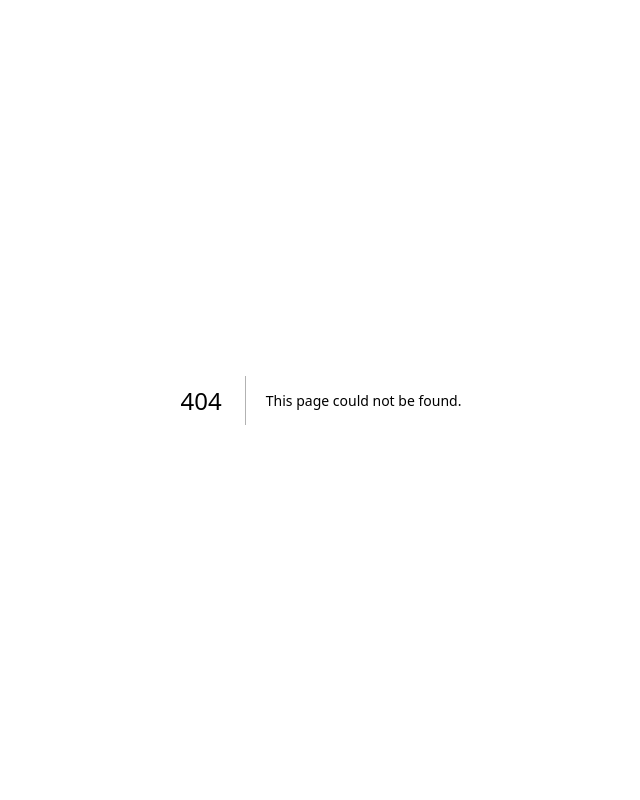
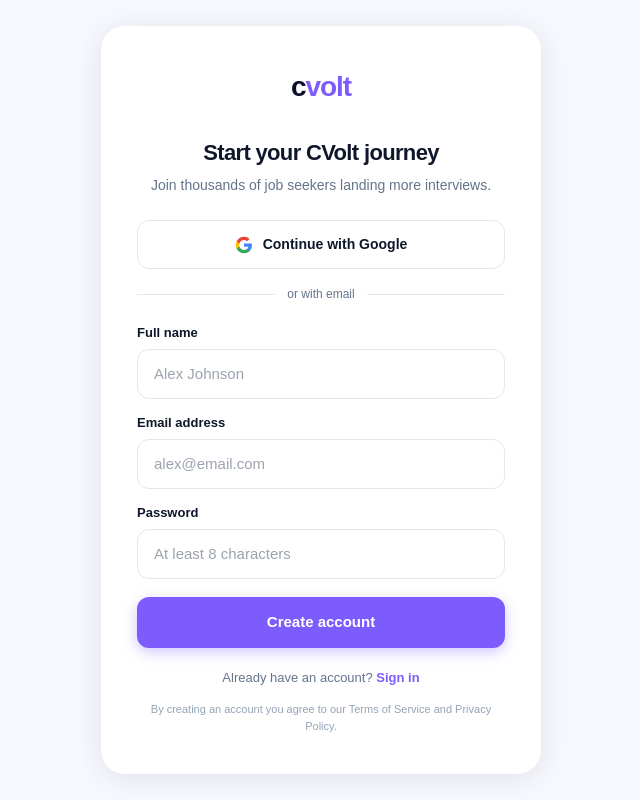
Before and after one commit to sallyadams/cvolt, a Next.js app: page /en/signup in a window 1280 px wide. Before the commit this address had no page. Shown: the whole page, without its empty margins (319-959 px from the left). Built offline with nearby package versions, Linux system fonts and the light colour scheme.

Commit message:
CVolt update: new features + fixes

```diff
--- /dev/null
+++ b/app/[locale]/dashboard/page.tsx
@@ -0,0 +1,5 @@
+import { redirect } from "next/navigation"
+
+export default function LocaleDashboardRedirect() {
+  redirect("/dashboard")
+}
--- /dev/null
+++ b/app/[locale]/login/page.tsx
@@ -0,0 +1,5 @@
+import { redirect } from "next/navigation"
+
+export default function LocaleLoginRedirect() {
+  redirect("/login")
+}
--- a/app/[locale]/page.tsx
+++ b/app/[locale]/page.tsx
@@ -457,7 +457,7 @@
                       </li>
                     ))}
                   </ul>
-                  <Link href="/signup" style={{
+                  <Link href={`/${locale}/signup?plan=${plan.name.toLowerCase()}`} style={{
                     display: "block", textAlign: "center",
                     background: plan.highlighted ? white : "rgba(255,255,255,0.1)",
                     color: plan.highlighted ? purple : white,
@@ -516,14 +516,14 @@
               ))}
             </ul>
             <div style={{ display: "flex", gap: 14, flexWrap: "wrap" }}>
-              <Link href="/signup" style={{
+              <Link href={`/${locale}/signup`} style={{
                 background: purple, color: white, fontWeight: 700, fontSize: 16,
                 padding: "14px 32px", borderRadius: 50, textDecoration: "none",
                 boxShadow: "0 8px 24px rgba(124,92,252,0.4)",
               }}>
                 {t("cta.button")}
               </Link>
-              <Link href="/contact" style={{ color: "rgba(255,255,255,0.6)", fontSize: 14, display: "flex", alignItems: "center", textDecoration: "none" }}>
+              <Link href={`/${locale}/signup`} style={{ color: "rgba(255,255,255,0.6)", fontSize: 14, display: "flex", alignItems: "center", textDecoration: "none" }}>
                 {t("cta.employers")} →
               </Link>
             </div>
@@ -536,7 +536,7 @@
               <div style={{ fontSize: 13, color: "rgba(255,255,255,0.45)", marginBottom: 24 }}>Your Career. Your Future. Our Mission.</div>
               <p style={{ fontSize: 14, color: "rgba(255,255,255,0.55)", margin: "0 0 24px" }}>{t("cta.subtitle")}</p>
               <div style={{ display: "flex", flexDirection: "column", gap: 12 }}>
-                <Link href="/signup" style={{
+                <Link href={`/${locale}/signup`} style={{
                   display: "flex", alignItems: "center", justifyContent: "center", gap: 10,
                   background: "#1a1a2e", color: white, padding: "12px 24px", borderRadius: 10,
                   textDecoration: "none", fontWeight: 600, fontSize: 14, border: "1px solid rgba(255,255,255,0.1)",
--- a/app/[locale]/pricing/page.tsx
+++ b/app/[locale]/pricing/page.tsx
@@ -14,6 +14,7 @@
 const PLANS = [
   {
     name: "Free",
+    planKey: "free",
     monthly: "€0",
     yearly: "€0",
     desc: "Perfect to get started",
@@ -29,12 +30,12 @@
       { text: "Priority support", ok: false },
     ],
     cta: "Start free",
-    href: "/signup",
     highlighted: false,
     badge: null,
   },
   {
     name: "Pro",
+    planKey: "pro",
     monthly: "€9",
     yearly: "€7",
     desc: "For serious job seekers",
@@ -50,12 +51,12 @@
       { text: "Priority support", ok: true },
     ],
     cta: "Start Pro",
-    href: "/upgrade",
     highlighted: true,
     badge: "MOST POPULAR",
   },
   {
     name: "Premium",
+    planKey: "premium",
     monthly: "€19",
     yearly: "€15",
     desc: "For maximum results",
@@ -71,7 +72,6 @@
       { text: "30-day money-back guarantee", ok: true },
     ],
     cta: "Go Premium",
-    href: "/upgrade",
     highlighted: false,
     badge: "BEST RESULTS",
   },
@@ -174,7 +174,7 @@
                 ))}
               </ul>
 
-              <Link href={plan.href} style={{
+              <Link href={`/${locale}/signup?plan=${plan.planKey}`} style={{
                 display: "block", textAlign: "center",
                 background: plan.highlighted ? purple : "#f1f5f9",
                 color: plan.highlighted ? white : gray900,
@@ -194,7 +194,7 @@
           <h2 style={{ fontSize: 28, fontWeight: 800, color: gray900, margin: "0 0 12px" }}>Still unsure?</h2>
           <p style={{ fontSize: 16, color: gray600, margin: "0 0 32px" }}>Start with the Free plan. Upgrade whenever you're ready — your data moves with you.</p>
           <div style={{ display: "flex", gap: 14, justifyContent: "center", flexWrap: "wrap" }}>
-            <Link href="/signup" style={{ background: purple, color: white, padding: "13px 28px", borderRadius: 10, textDecoration: "none", fontWeight: 700, fontSize: 15 }}>
+            <Link href={`/${locale}/signup?plan=free`} style={{ background: purple, color: white, padding: "13px 28px", borderRadius: 10, textDecoration: "none", fontWeight: 700, fontSize: 15 }}>
               Start for free →
             </Link>
             <Link href={`/${locale}`} style={{ background: "#f1f5f9", color: gray900, padding: "13px 28px", borderRadius: 10, textDecoration: "none", fontWeight: 600, fontSize: 15 }}>
--- /dev/null
+++ b/app/[locale]/profile/page.tsx
@@ -0,0 +1,5 @@
+import { redirect } from "next/navigation"
+
+export default function LocaleProfileRedirect() {
+  redirect("/profile")
+}
--- /dev/null
+++ b/app/[locale]/signup/page.tsx
@@ -0,0 +1,221 @@
+"use client"
+
+import { useState, Suspense } from "react"
+import { signIn } from "next-auth/react"
+import Link from "next/link"
+import { useRouter, useSearchParams } from "next/navigation"
+import { useLocale } from "next-intl"
+
+const purple = "#7c5cfc"
+const navy = "#0a0e27"
+const gray900 = "#0f172a"
+const gray600 = "#64748b"
+const white = "#ffffff"
+
+const PLAN_LABELS: Record<string, string> = {
+  pro: "You're signing up for Pro — €9/mo",
+  premium: "You're signing up for Premium — €19/mo",
+}
+
+function SignupForm({ locale }: { locale: string }) {
+  const router = useRouter()
+  const searchParams = useSearchParams()
+  const plan = searchParams.get("plan") || "free"
+
+  const [fullName, setFullName] = useState("")
+  const [email, setEmail] = useState("")
+  const [password, setPassword] = useState("")
+  const [isLoading, setIsLoading] = useState(false)
+  const [error, setError] = useState("")
+
+  const postSignupUrl = plan !== "free" ? `/upgrade?plan=${plan}` : "/dashboard"
+
+  const handleSubmit = async (e: React.FormEvent) => {
+    e.preventDefault()
+    setIsLoading(true)
+    setError("")
+
+    try {
+      const res = await fetch("/api/auth/signup", {
+        method: "POST",
+        headers: { "Content-Type": "application/json" },
+        body: JSON.stringify({ email, password, fullName }),
+      })
+
+      if (res.ok) {
+        const result = await signIn("credentials", {
+          email,
+          password,
+          redirect: false,
+        })
+        if (result?.error) {
+          setError("Account created but sign-in failed. Please sign in manually.")
+        } else {
+          router.push(postSignupUrl)
+        }
+      } else {
+        const data = await res.json()
+        setError(data.error || "Something went wrong")
+      }
+    } catch {
+      setError("Something went wrong")
+    } finally {
+      setIsLoading(false)
+    }
+  }
+
+  const handleGoogleSignIn = () => {
+    signIn("google", { callbackUrl: postSignupUrl })
+  }
+
+  const inputStyle: React.CSSProperties = {
+    width: "100%", padding: "13px 16px", borderRadius: 12, fontSize: 15,
+    border: "1px solid #e2e8f0", outline: "none", background: white,
+    boxSizing: "border-box", color: gray900, transition: "border-color 0.15s, box-shadow 0.15s",
+  }
+
+  return (
+    <>
+      {/* Plan badge */}
+      {PLAN_LABELS[plan] && (
+        <div style={{ background: "#ede9fe", color: purple, fontSize: 13, fontWeight: 600, padding: "10px 16px", borderRadius: 10, marginBottom: 20, textAlign: "center" }}>
+          {PLAN_LABELS[plan]}
+        </div>
+      )}
+
+      {/* Google button */}
+      <button
+        type="button"
+        onClick={handleGoogleSignIn}
+        style={{
+          width: "100%", display: "flex", alignItems: "center", justifyContent: "center", gap: 10,
+          padding: "13px", borderRadius: 12, border: "1px solid #e2e8f0",
+          background: white, cursor: "pointer", fontSize: 14, fontWeight: 600, color: gray900,
+          marginBottom: 16,
+        }}
+      >
+        <svg width="18" height="18" viewBox="0 0 24 24">
+          <path fill="#4285F4" d="M22.56 12.25c0-.78-.07-1.53-.2-2.25H12v4.26h5.92c-.26 1.37-1.04 2.53-2.21 3.31v2.77h3.57c2.08-1.92 3.28-4.74 3.28-8.09z"/>
+          <path fill="#34A853" d="M12 23c2.97 0 5.46-.98 7.28-2.66l-3.57-2.77c-.98.66-2.23 1.06-3.71 1.06-2.86 0-5.29-1.93-6.16-4.53H2.18v2.84C3.99 20.53 7.7 23 12 23z"/>
+          <path fill="#FBBC05" d="M5.84 14.09c-.22-.66-.35-1.36-.35-2.09s.13-1.43.35-2.09V7.07H2.18C1.43 8.55 1 10.22 1 12s.43 3.45 1.18 4.93l2.85-2.22.81-.62z"/>
+          <path fill="#EA4335" d="M12 5.38c1.62 0 3.06.56 4.21 1.64l3.15-3.15C17.45 2.09 14.97 1 12 1 7.7 1 3.99 3.47 2.18 7.07l3.66 2.84c.87-2.6 3.3-4.53 6.16-4.53z"/>
+        </svg>
+        Continue with Google
+      </button>
+
+      {/* Divider */}
+      <div style={{ display: "flex", alignItems: "center", gap: 12, marginBottom: 20 }}>
+        <div style={{ flex: 1, height: 1, background: "#e2e8f0" }} />
+        <span style={{ fontSize: 12, color: gray600, fontWeight: 500 }}>or with email</span>
+        <div style={{ flex: 1, height: 1, background: "#e2e8f0" }} />
+      </div>
+
+      {/* Form */}
+      <form onSubmit={handleSubmit} style={{ display: "flex", flexDirection: "column", gap: 14 }}>
+        <div>
+          <label style={{ fontSize: 13, fontWeight: 600, color: gray900, display: "block", marginBottom: 6 }}>Full name</label>
+          <input
+            type="text"
+            placeholder="Alex Johnson"
+            value={fullName}
+            onChange={e => setFullName(e.target.value)}
+            style={inputStyle}
+            onFocus={e => { e.target.style.borderColor = purple; e.target.style.boxShadow = "0 0 0 3px rgba(124,92,252,0.12)"; }}
+            onBlur={e => { e.target.style.borderColor = "#e2e8f0"; e.target.style.boxShadow = "none"; }}
+          />
+        </div>
+
+        <div>
+          <label style={{ fontSize: 13, fontWeight: 600, color: gray900, display: "block", marginBottom: 6 }}>Email address</label>
+          <input
+            type="email"
+            required
+            placeholder="alex@email.com"
+            value={email}
+            onChange={e => setEmail(e.target.value)}
+            style={inputStyle}
+            onFocus={e => { e.target.style.borderColor = purple; e.target.style.boxShadow = "0 0 0 3px rgba(124,92,252,0.12)"; }}
+            onBlur={e => { e.target.style.borderColor = "#e2e8f0"; e.target.style.boxShadow = "none"; }}
+          />
+        </div>
+
+        <div>
+          <label style={{ fontSize: 13, fontWeight: 600, color: gray900, display: "block", marginBottom: 6 }}>Password</label>
+          <input
+            type="password"
+            required
+            placeholder="At least 8 characters"
+            value={password}
+            onChange={e => setPassword(e.target.value)}
+            style={inputStyle}
+            onFocus={e => { e.target.style.borderColor = purple; e.target.style.boxShadow = "0 0 0 3px rgba(124,92,252,0.12)"; }}
+            onBlur={e => { e.target.style.borderColor = "#e2e8f0"; e.target.style.boxShadow = "none"; }}
+          />
+        </div>
+
+        {error && (
+          <div style={{ background: "#fee2e2", color: "#dc2626", fontSize: 13, padding: "10px 14px", borderRadius: 10, fontWeight: 500 }}>
+            {error}
+          </div>
+        )}
+
+        <button
+          type="submit"
+          disabled={isLoading}
+          style={{
+            width: "100%", padding: "14px", borderRadius: 12, border: "none",
+            background: isLoading ? "#a78bfa" : purple, color: white,
+            fontWeight: 700, fontSize: 15, cursor: isLoading ? "not-allowed" : "pointer",
+            marginTop: 4, boxShadow: "0 4px 14px rgba(124,92,252,0.35)",
+          }}
+        >
+          {isLoading ? "Creating account…" : "Create account"}
+        </button>
+      </form>
+
+      {/* Sign in link */}
+      <p style={{ fontSize: 13, color: gray600, textAlign: "center", margin: "20px 0 0" }}>
+        Already have an account?{" "}
+        <Link href={`/${locale}/login`} style={{ color: purple, fontWeight: 600, textDecoration: "none" }}>
+          Sign in
+        </Link>
+      </p>
+
+      <p style={{ fontSize: 11, color: "#94a3b8", textAlign: "center", margin: "14px 0 0", lineHeight: 1.5 }}>
+        By creating an account you agree to our Terms of Service and Privacy Policy.
+      </p>
+    </>
+  )
+}
+
+export default function SignupPage() {
+  const locale = useLocale()
+
+  return (
+    <div style={{ minHeight: "100vh", background: "#f8f9fe", display: "flex", flexDirection: "column", alignItems: "center", justifyContent: "center", padding: "24px" }}>
+      <div style={{ width: "100%", maxWidth: 440, background: white, borderRadius: 24, boxShadow: "0 4px 32px rgba(10,14,39,0.1)", padding: "40px 36px" }}>
+
+        {/* Logo */}
+        <div style={{ textAlign: "center", marginBottom: 28 }}>
+          <Link href={`/${locale}`} style={{ textDecoration: "none" }}>
+            <span style={{ fontSize: 28, fontWeight: 900, color: navy, letterSpacing: "-0.04em" }}>
+              c<span style={{ color: purple }}>volt</span>
+            </span>
+          </Link>
+        </div>
+
+        {/* Headline */}
+        <h1 style={{ fontSize: 22, fontWeight: 800, color: gray900, textAlign: "center", margin: "0 0 6px", letterSpacing: "-0.03em" }}>
+          Start your CVolt journey
+        </h1>
+        <p style={{ fontSize: 14, color: gray600, textAlign: "center", margin: "0 0 24px" }}>
+          Join thousands of job seekers landing more interviews.
+        </p>
+
+        <Suspense fallback={null}>
+          <SignupForm locale={locale} />
+        </Suspense>
+      </div>
+    </div>
+  )
+}
--- a/app/login/page.tsx
+++ b/app/login/page.tsx
@@ -27,7 +27,7 @@
       if (result?.error) {
         setError("Invalid email or password")
       } else {
-        router.push("/app")
+        router.push("/dashboard")
       }
     } catch (err) {
       setError("Something went wrong")
@@ -37,7 +37,7 @@
   }
 
   const handleGoogleSignIn = () => {
-    signIn("google", { callbackUrl: "/app" })
+    signIn("google", { callbackUrl: "/dashboard" })
   }
 
   return (
```
